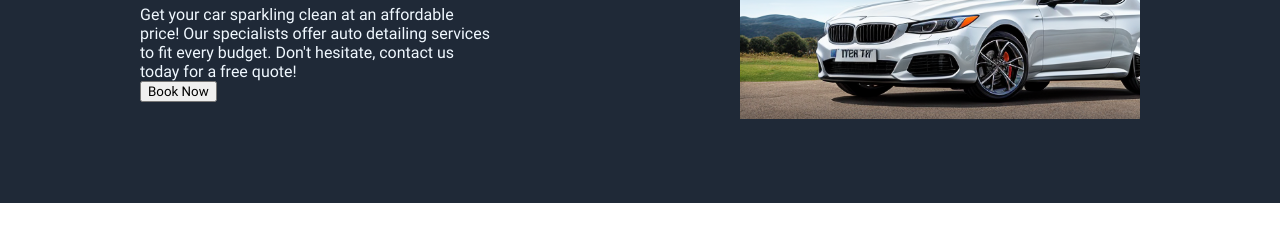
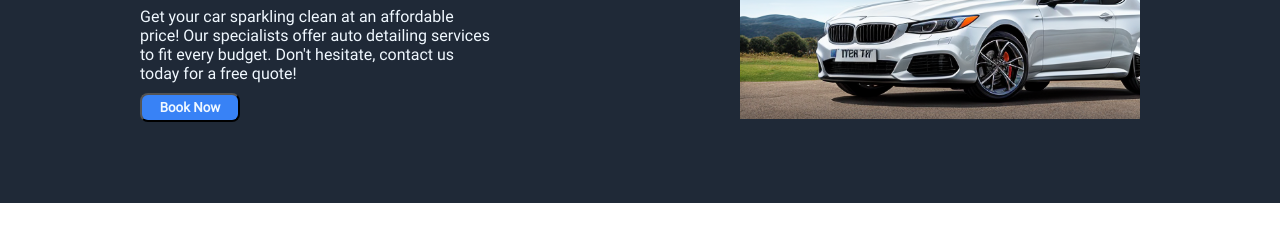
Before and after one commit to CriStyle1/landing-page, a plain HTML site: page index.html in a window 1280 px wide. Shown: the part 209-450 px from the top of the page. Drawn offline with Linux system fonts and the light colour scheme.

Commit message:
Style primary button with rounded corners and color

```diff
--- a/style.css
+++ b/style.css
@@ -55,7 +55,6 @@
   width: 300px;
   font-weight: bold;
   color: aliceblue;
-  margin-bottom: 8px;
 }
 
 .container-head p {
@@ -66,3 +65,19 @@
 .header-img img {
   width: 400px;
 }
+
+.container-head-left {
+  display: flex;
+  flex-direction: column;
+  gap: 10px;
+}
+
+.container-head-left button {
+  background-color: #3882F6;
+  color: aliceblue;
+  padding: 5px 0 5px 0;
+  font-weight: bold;
+  border-radius: 8px;
+  width: 100px
+
+}
```
